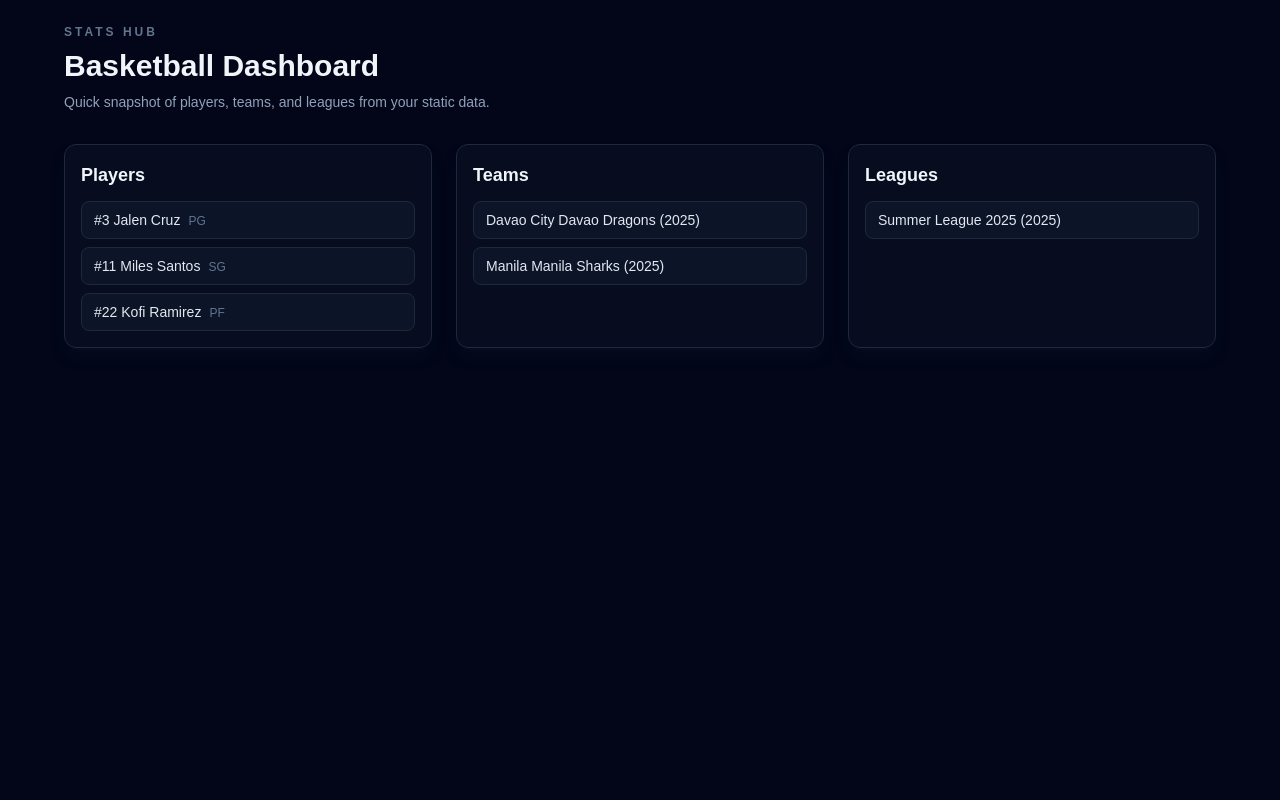
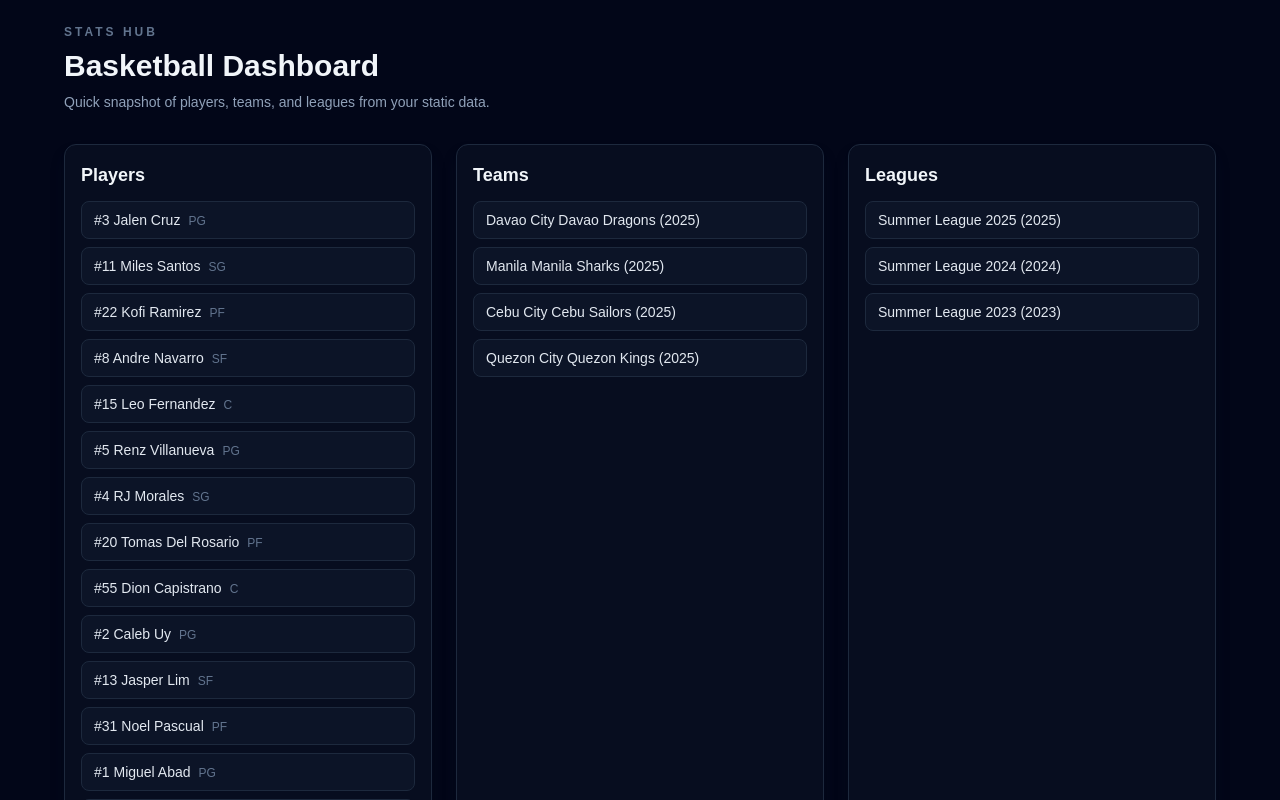
Before and after one commit to evbermudez/stats-hub, a Next.js app: page / in a window 1280 px wide. Shown: the top 800 px of the page. Built offline with nearby package versions, Linux system fonts and the light colour scheme.

Commit message:
Add static data

```diff
--- a/src/data/games.ts
+++ b/src/data/games.ts
@@ -31,6 +31,56 @@ const games: Game[] = [
     awayScore: 97,
     venue: 'Mindanao Coliseum',
   },
+  {
+    id: 'g4',
+    leagueSlug: 'summer-league-2025',
+    date: '2025-06-18',
+    homeTeamSlug: 'cebu-sailors-2025',
+    awayTeamSlug: 'quezon-kings-2025',
+    homeScore: 89,
+    awayScore: 84,
+    venue: 'Cebu City Arena',
+  },
+  {
+    id: 'g5',
+    leagueSlug: 'summer-league-2025',
+    date: '2025-06-25',
+    homeTeamSlug: 'manila-sharks-2025',
+    awayTeamSlug: 'cebu-sailors-2025',
+    homeScore: 95,
+    awayScore: 90,
+    venue: 'Manila Dome',
+  },
+  {
+    id: 'g6',
+    leagueSlug: 'summer-league-2025',
+    date: '2025-07-02',
+    homeTeamSlug: 'quezon-kings-2025',
+    awayTeamSlug: 'davao-dragons-2025',
+    homeScore: 82,
+    awayScore: 96,
+    venue: 'Quezon City Pavilion',
+  },
+  {
+    id: 'g7',
+    leagueSlug: 'summer-league-2025',
+    date: '2025-07-10',
+    homeTeamSlug: 'cebu-sailors-2025',
+    awayTeamSlug: 'davao-dragons-2025',
+    homeScore: 99,
+    awayScore: 102,
+    venue: 'Cebu City Arena',
+  },
+  {
+    id: 'g8',
+    leagueSlug: 'summer-league-2025',
+    date: '2025-07-18',
+    homeTeamSlug: 'quezon-kings-2025',
+    awayTeamSlug: 'manila-sharks-2025',
+    homeScore: 91,
+    awayScore: 93,
+    venue: 'Quezon City Pavilion',
+  },
 ];
 
 export default games;
--- a/src/data/leagues.json
+++ b/src/data/leagues.json
@@ -5,5 +5,19 @@
     "season": "2025",
     "startDate": "2025-06-01",
     "endDate": "2025-08-15"
+  },
+  {
+    "slug": "summer-league-2024",
+    "name": "Summer League 2024",
+    "season": "2024",
+    "startDate": "2024-06-01",
+    "endDate": "2024-08-15"
+  },
+  {
+    "slug": "summer-league-2023",
+    "name": "Summer League 2023",
+    "season": "2023",
+    "startDate": "2023-06-01",
+    "endDate": "2023-08-15"
   }
 ]
--- a/src/data/players.json
+++ b/src/data/players.json
@@ -19,7 +19,7 @@
     "heightCm": 196,
     "weightKg": 88,
     "teamHistory": ["manila-sharks-2024", "davao-dragons-2023"],
-    "currentTeamSlug": "davao-dragons-2025"
+    "currentTeamSlug": "manila-sharks-2025"
   },
   {
     "id": "p3",
@@ -31,5 +31,192 @@
     "weightKg": 103,
     "teamHistory": ["cebu-sailors-2024"],
     "currentTeamSlug": "davao-dragons-2025"
+  },
+  {
+    "id": "p4",
+    "firstName": "Andre",
+    "lastName": "Navarro",
+    "jerseyNumber": 8,
+    "position": "SF",
+    "heightCm": 198,
+    "weightKg": 92,
+    "teamHistory": ["cebu-sailors-2024"],
+    "currentTeamSlug": "cebu-sailors-2025"
+  },
+  {
+    "id": "p5",
+    "firstName": "Leo",
+    "lastName": "Fernandez",
+    "jerseyNumber": 15,
+    "position": "C",
+    "heightCm": 210,
+    "weightKg": 118,
+    "teamHistory": ["iloilo-guardians-2024", "manila-sharks-2023"],
+    "currentTeamSlug": "manila-sharks-2025"
+  },
+  {
+    "id": "p6",
+    "firstName": "Renz",
+    "lastName": "Villanueva",
+    "jerseyNumber": 5,
+    "position": "PG",
+    "heightCm": 180,
+    "weightKg": 76,
+    "teamHistory": ["quezon-kings-2024"],
+    "currentTeamSlug": "quezon-kings-2025"
+  },
+  {
+    "id": "p7",
+    "firstName": "RJ",
+    "lastName": "Morales",
+    "jerseyNumber": 4,
+    "position": "SG",
+    "heightCm": 190,
+    "weightKg": 84,
+    "teamHistory": ["davao-dragons-2024"],
+    "currentTeamSlug": "davao-dragons-2025"
+  },
+  {
+    "id": "p8",
+    "firstName": "Tomas",
+    "lastName": "Del Rosario",
+    "jerseyNumber": 20,
+    "position": "PF",
+    "heightCm": 206,
+    "weightKg": 109,
+    "teamHistory": ["davao-dragons-2024", "manila-sharks-2023"],
+    "currentTeamSlug": "davao-dragons-2025"
+  },
+  {
+    "id": "p9",
+    "firstName": "Dion",
+    "lastName": "Capistrano",
+    "jerseyNumber": 55,
+    "position": "C",
+    "heightCm": 212,
+    "weightKg": 120,
+    "teamHistory": ["iloilo-guardians-2024"],
+    "currentTeamSlug": "davao-dragons-2025"
+  },
+  {
+    "id": "p10",
+    "firstName": "Caleb",
+    "lastName": "Uy",
+    "jerseyNumber": 2,
+    "position": "PG",
+    "heightCm": 181,
+    "weightKg": 77,
+    "teamHistory": ["manila-sharks-2024"],
+    "currentTeamSlug": "manila-sharks-2025"
+  },
+  {
+    "id": "p11",
+    "firstName": "Jasper",
+    "lastName": "Lim",
+    "jerseyNumber": 13,
+    "position": "SF",
+    "heightCm": 199,
+    "weightKg": 95,
+    "teamHistory": ["cebu-sailors-2024"],
+    "currentTeamSlug": "manila-sharks-2025"
+  },
+  {
+    "id": "p12",
+    "firstName": "Noel",
+    "lastName": "Pascual",
+    "jerseyNumber": 31,
+    "position": "PF",
+    "heightCm": 205,
+    "weightKg": 108,
+    "teamHistory": ["manila-sharks-2024", "davao-dragons-2023"],
+    "currentTeamSlug": "manila-sharks-2025"
+  },
+  {
+    "id": "p13",
+    "firstName": "Miguel",
+    "lastName": "Abad",
+    "jerseyNumber": 1,
+    "position": "PG",
+    "heightCm": 184,
+    "weightKg": 79,
+    "teamHistory": ["cebu-sailors-2024"],
+    "currentTeamSlug": "cebu-sailors-2025"
+  },
+  {
+    "id": "p14",
+    "firstName": "Kenji",
+    "lastName": "Tan",
+    "jerseyNumber": 9,
+    "position": "SG",
+    "heightCm": 188,
+    "weightKg": 83,
+    "teamHistory": ["cebu-sailors-2024"],
+    "currentTeamSlug": "cebu-sailors-2025"
+  },
+  {
+    "id": "p15",
+    "firstName": "Arvin",
+    "lastName": "Castillo",
+    "jerseyNumber": 17,
+    "position": "SF",
+    "heightCm": 201,
+    "weightKg": 92,
+    "teamHistory": ["manila-sharks-2024"],
+    "currentTeamSlug": "cebu-sailors-2025"
+  },
+  {
+    "id": "p16",
+    "firstName": "Harold",
+    "lastName": "De la Cruz",
+    "jerseyNumber": 44,
+    "position": "C",
+    "heightCm": 209,
+    "weightKg": 114,
+    "teamHistory": ["manila-sharks-2024"],
+    "currentTeamSlug": "cebu-sailors-2025"
+  },
+  {
+    "id": "p17",
+    "firstName": "Paolo",
+    "lastName": "Gutierrez",
+    "jerseyNumber": 7,
+    "position": "SG",
+    "heightCm": 193,
+    "weightKg": 86,
+    "teamHistory": ["quezon-kings-2024"],
+    "currentTeamSlug": "quezon-kings-2025"
+  },
+  {
+    "id": "p18",
+    "firstName": "Markus",
+    "lastName": "Dela Peña",
+    "jerseyNumber": 12,
+    "position": "SF",
+    "heightCm": 200,
+    "weightKg": 97,
+    "teamHistory": ["iloilo-guardians-2024"],
+    "currentTeamSlug": "quezon-kings-2025"
+  },
+  {
+    "id": "p19",
+    "firstName": "Anton",
+    "lastName": "Rivera",
+    "jerseyNumber": 25,
+    "position": "PF",
+    "heightCm": 207,
+    "weightKg": 111,
+    "teamHistory": ["quezon-kings-2024", "davao-dragons-2023"],
+    "currentTeamSlug": "quezon-kings-2025"
+  },
+  {
+    "id": "p20",
+    "firstName": "Gab",
+    "lastName": "Soriano",
+    "jerseyNumber": 50,
+    "position": "C",
+    "heightCm": 211,
+    "weightKg": 116,
+    "teamHistory": ["quezon-kings-2024"],
+    "currentTeamSlug": "quezon-kings-2025"
   }
 ]
--- a/src/data/teams.json
+++ b/src/data/teams.json
@@ -16,5 +16,23 @@
     "primaryColor": "#0a4d8c",
     "secondaryColor": "#e0e6ed",
     "leagueSlug": "summer-league-2025"
+  },
+  {
+    "slug": "cebu-sailors-2025",
+    "name": "Cebu Sailors",
+    "season": "2025",
+    "city": "Cebu City",
+    "primaryColor": "#0057b8",
+    "secondaryColor": "#f6b90f",
+    "leagueSlug": "summer-league-2025"
+  },
+  {
+    "slug": "quezon-kings-2025",
+    "name": "Quezon Kings",
+    "season": "2025",
+    "city": "Quezon City",
+    "primaryColor": "#1d4ed8",
+    "secondaryColor": "#f97316",
+    "leagueSlug": "summer-league-2025"
   }
 ]
```
